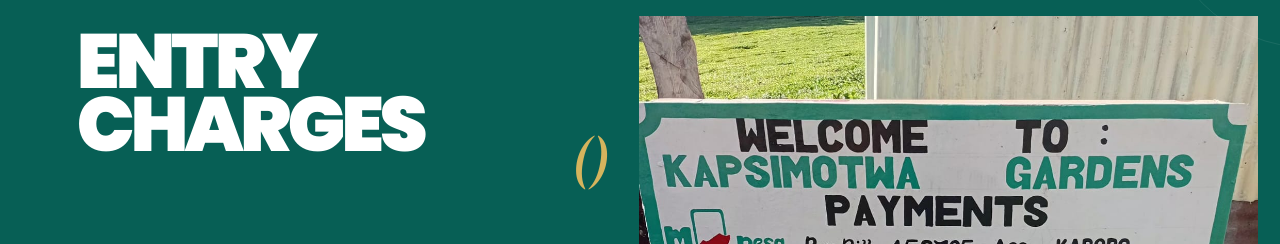
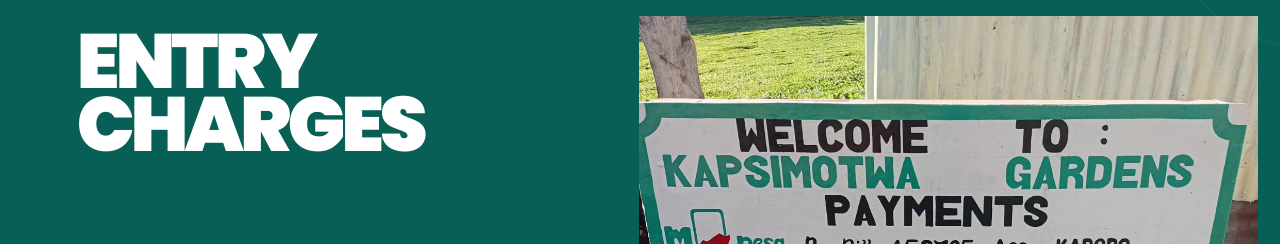
Before and after one commit to eyern/kapsimotwa, a plain HTML site: page index.html in a window 1280 px wide. Shown: the part 2655-2899 px from the top of the page. Drawn offline with nearby package versions, Linux system fonts and the light colour scheme.

```diff
--- a/index.html
+++ b/index.html
@@ -184,7 +184,6 @@
 
         <div class="rooms-heading">
           <h2>ENTRY CHARGES</h2>
-          <span>()</span>
         </div>
 
         <h3>
```
